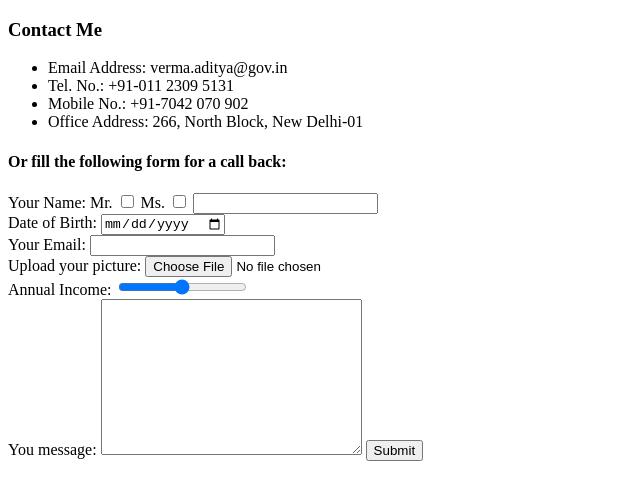
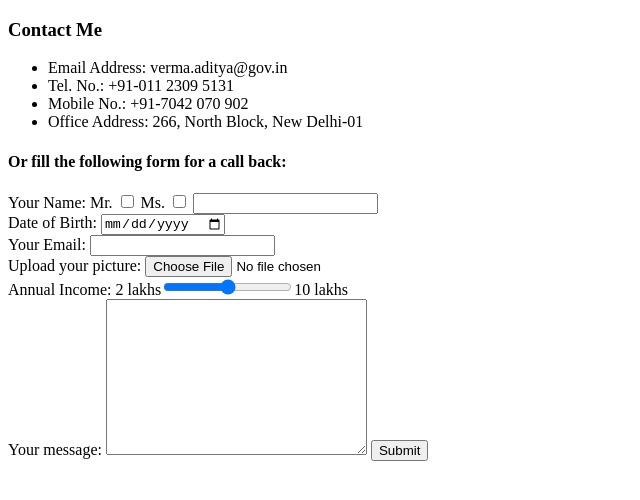
Before and after one commit to Aditya0514/CV, a plain HTML site: page contact.html in a window 1280 px wide. Shown: the whole page, without its empty margins (0-640 px from the left). Drawn offline with Linux system fonts and the light colour scheme.

Commit message:
Update 1

```diff
--- a/contact.html
+++ b/contact.html
@@ -29,9 +29,9 @@
       <input type="file" accept="image/jpeg,image/x-png" name="Display Picture" height="150" width="150"/>
       <br />
       <lable>Annual Income:</lable>
-      <input type="range" min="200000" max="1000000" name="Annual Income" />
+      2 lakhs<input type="range" min="200000" max="1000000" name="Annual Income" />10 lakhs
       <br />
-      <label>You message: </label>
+      <label>Your message: </label>
       <textarea name="Your Message" rows="10" cols="30"></textarea>
       <input type="submit" />
     </form>
```
